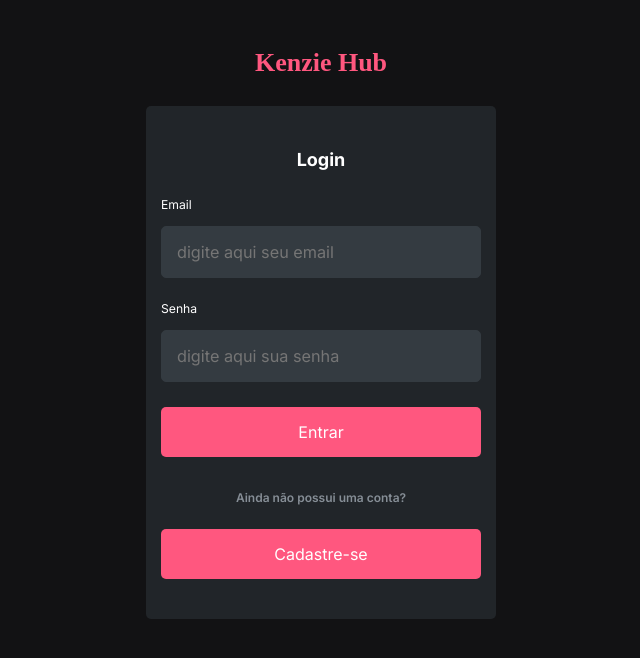
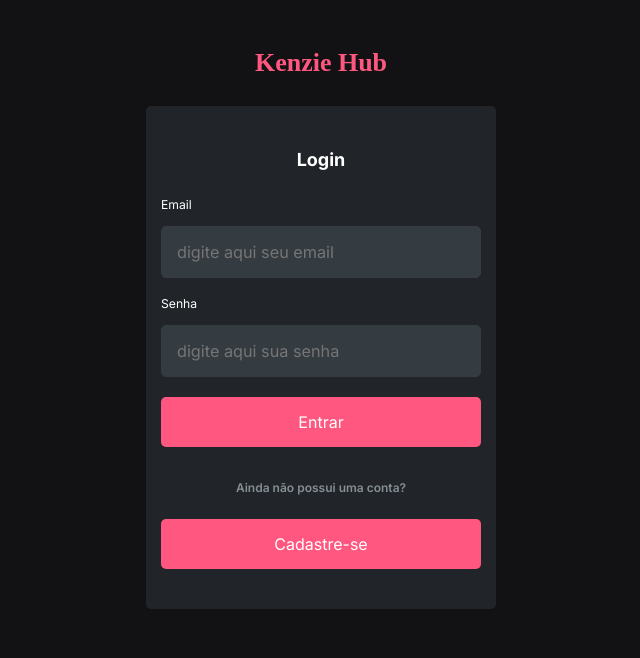
Before and after one commit to anaadx/KenzieAcademy-KenzieHub, a React (Create React App) app: page / in a window 1280 px wide. Shown: the top 658 px of the page, without its empty margins (319-959 px from the left). Built offline with nearby package versions, Linux system fonts and the light colour scheme.

Commit message:
agooooora sim

```diff
--- a/src/page/Login/index.jsx
+++ b/src/page/Login/index.jsx
@@ -58,14 +58,22 @@ function Login() {
           placeholder="digite aqui seu email"
           {...register("email")}
         />
-        {errors.email?.message}
+         {errors.email ? (
+          <Form.TextAlert>{errors.email.message}</Form.TextAlert>
+        ) : (
+          ""
+        )}
         <Form.Label htmlFor="password">Senha</Form.Label>
         <Form.Input
           id="password"
           placeholder="digite aqui sua senha"
           {...register("password")}
         />
-        {errors.password?.message}
+         {errors.password ? (
+          <Form.TextAlert>{errors.password.message}</Form.TextAlert>
+        ) : (
+          ""
+        )}
         <Form.MainButton mode="one">Entrar</Form.MainButton>
         <Form.Text1Form className="headlineBold">
           Ainda não possui uma conta?
--- a/src/page/styles/form.js
+++ b/src/page/styles/form.js
@@ -39,6 +39,7 @@ export const TextAlert = styled.p`
   border-radius: 5px;
   width: fit-content;
   max-height: min-content;
+  margin-bottom: 5px;
 `;
 
 export const Label = styled.label`
@@ -58,7 +59,7 @@ export const Input = styled.input`
   border: solid 1px var(--grey2);
   padding: 15px;
   background-color: var(--grey2);
-  margin-bottom: 15px;
+  margin-bottom: 10px;
   font-family: "Inter";
   font-style: normal;
   font-weight: 400;
```
